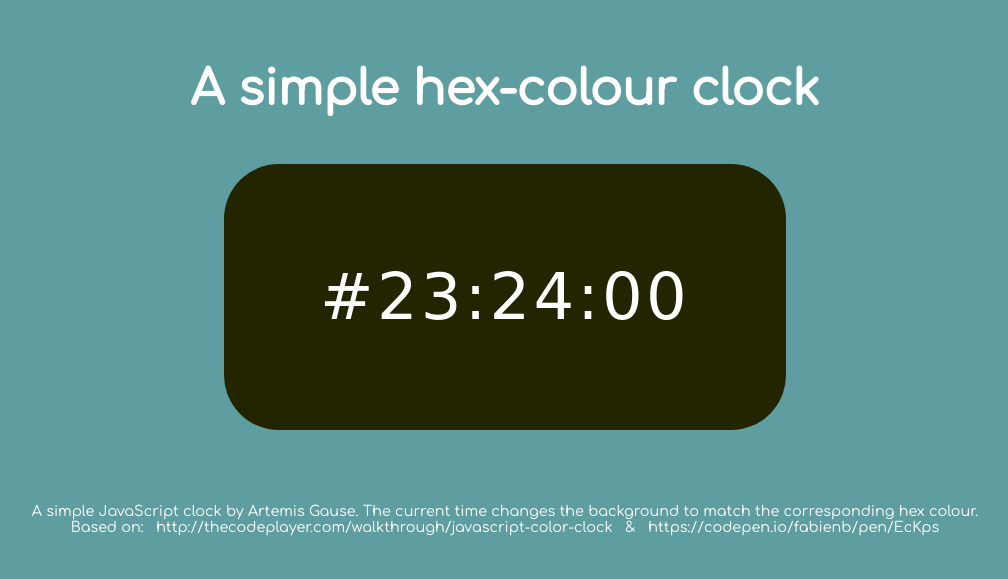
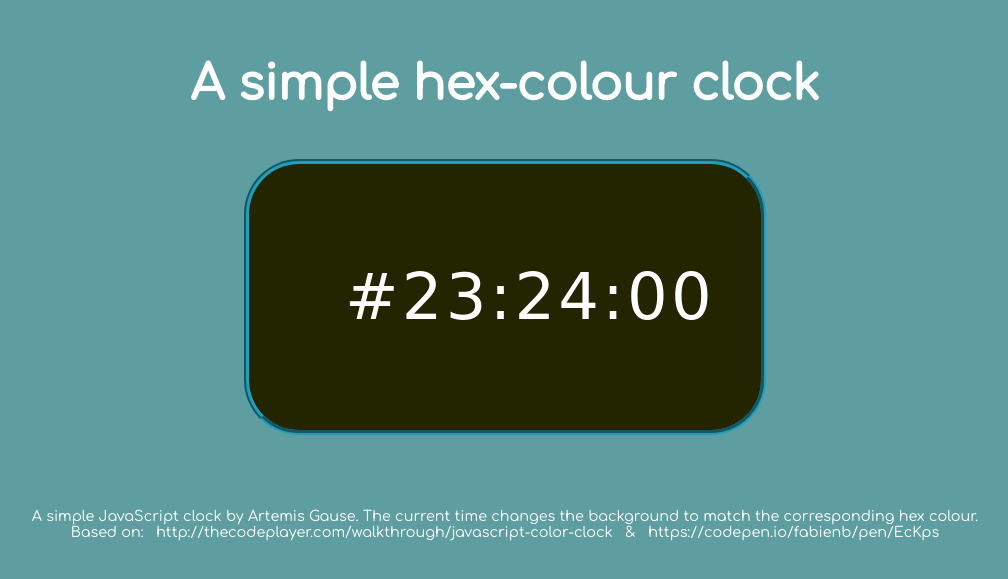
Before and after one commit to MissArray/JS-hex-clock, a plain HTML site: page index.html in a window 1280 px wide. Shown: the part 117-696 px from the top of the page, without its empty margins (135-1143 px from the left). Drawn offline with Linux system fonts and the light colour scheme; a web font is replaced by a local one.

Commit message:
added border and stopped clock from changing width

```diff
--- a/hexclock.css
+++ b/hexclock.css
@@ -17,14 +17,21 @@ h2 {
     margin: 1em;
 }
 
+#hex-container {
+    padding: 6rem;
+    border-radius: 55px;
+    min-width: 25vw;
+    max-width: 25vw;
+    border-style: groove;
+    border-width: 5px;
+    border-color: #239eba;
+}
 #hex {
     text-align: center;
     color: white;
     font-family: 'Averia Libre', cursive;
     font-size: 4rem;
     letter-spacing: 0.2rem;
-    padding: 6rem;
-    border-radius: 55px;
     }
 
 footer {
--- a/hexclock.js
+++ b/hexclock.js
@@ -28,8 +28,10 @@ function showTime() {
 // Remove colons to display the corresponding hex colour in the body background.
 	clockColourPure = clockColour.replace(/:/g, '');
 
+
 // Display the hex colour in the clockface
 	document.getElementById('hex').style.backgroundColor = clockColourPure;
+	document.getElementById('hex-container').style.backgroundColor = clockColourPure;
 
 // Display the current time on clock-face
 	document.getElementById('hex').innerHTML = clockColour;
--- a/index.html
+++ b/index.html
@@ -9,7 +9,13 @@
 </head>
 <body>
     <h2>A simple hex-colour clock</h2>
-         <div id="hex"></div>
+    <div id="hex-container">
+         <div id="hex">
+        <div id="hr"></div>
+        <div id="min"></div>
+        <div id="sec"></div>
+        </div>
+    </div>
 <footer> A simple JavaScript clock by Artemis Gause. The current time changes the background to match the corresponding hex colour. <br> Based on: &nbsp; http://thecodeplayer.com/walkthrough/javascript-color-clock &nbsp;
         &amp; &nbsp; https://codepen.io/fabienb/pen/EcKps</footer>
          <script src="hexclock.js"></script>
```
